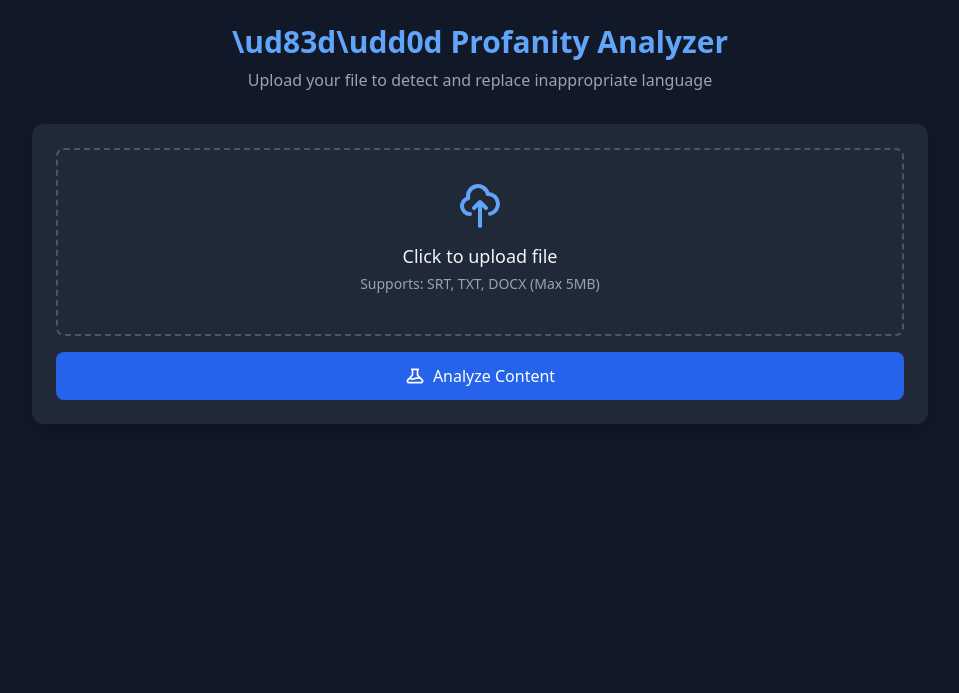
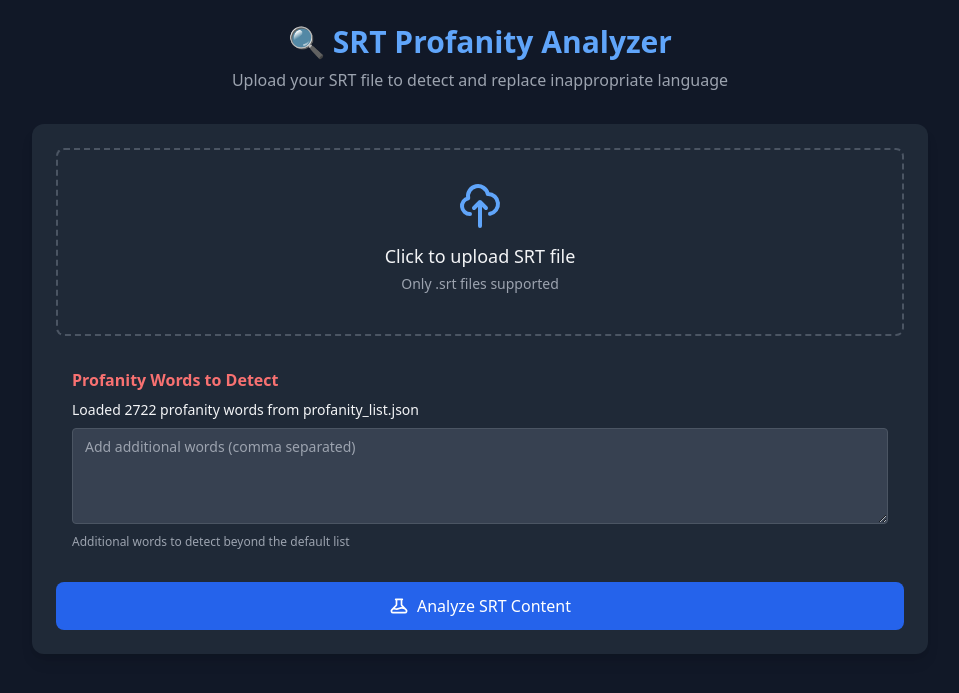
Before and after one commit to lokosmotos/Danialspacex, a Flask app: page /profanity-checker in a window 1280 px wide. Shown: the top 693 px of the page, without its empty margins (160-1119 px from the left). Run offline with Flask 3, Linux system fonts and the light colour scheme.

Commit message:
Update profanity_checker.html

```diff
--- a/templates/profanity_checker.html
+++ b/templates/profanity_checker.html
@@ -3,9 +3,10 @@
 <head>
     <meta charset="UTF-8">
     <meta name="viewport" content="width=device-width, initial-scale=1.0">
-    <title>Profanity Checker | Danial Space</title>
+    <title>SRT Profanity Checker | Danial Space</title>
     <link href="https://cdn.jsdelivr.net/npm/tailwindcss@2.2.19/dist/tailwind.min.css" rel="stylesheet">
     <style>
+        /* Previous CSS styles remain the same */
         .file-upload {
             border: 2px dashed #4b5563;
             transition: all 0.3s ease;
@@ -21,7 +22,7 @@
             position: relative;
         }
         .profanity-highlight::after {
-            content: "\26A0";
+            content: "⚠";
             position: absolute;
             top: -8px;
             right: -8px;
@@ -52,89 +53,185 @@
     <div class="max-w-4xl mx-auto">
         <!-- Header -->
         <div class="text-center mb-8">
-            <h1 class="text-3xl font-bold text-blue-400 mb-2">\ud83d\udd0d Profanity Analyzer</h1>
-            <p class="text-gray-400">Upload your file to detect and replace inappropriate language</p>
+            <h1 class="text-3xl font-bold text-blue-400 mb-2">🔍 SRT Profanity Analyzer</h1>
+            <p class="text-gray-400">Upload your SRT file to detect and replace inappropriate language</p>
         </div>
 
         <!-- Upload Section -->
         <div class="bg-gray-800 rounded-xl p-6 shadow-lg mb-8">
             <form id="uploadForm" class="space-y-4">
                 <div class="file-upload rounded-lg p-8 text-center cursor-pointer">
-                    <input type="file" name="file" id="fileInput" required class="hidden">
+                    <input type="file" name="file" id="fileInput" accept=".srt" required class="hidden">
                     <label for="fileInput" class="cursor-pointer">
                         <svg xmlns="http://www.w3.org/2000/svg" class="h-12 w-12 mx-auto text-blue-400 mb-3" fill="none" viewBox="0 0 24 24" stroke="currentColor">
                             <path stroke-linecap="round" stroke-linejoin="round" stroke-width="2" d="M7 16a4 4 0 01-.88-7.903A5 5 0 1115.9 6L16 6a5 5 0 011 9.9M15 13l-3-3m0 0l-3 3m3-3v12" />
                         </svg>
-                        <h3 class="text-lg font-medium">Click to upload file</h3>
-                        <p class="text-sm text-gray-400 mt-1">Supports: SRT, TXT, DOCX (Max 5MB)</p>
+                        <h3 class="text-lg font-medium">Click to upload SRT file</h3>
+                        <p class="text-sm text-gray-400 mt-1">Only .srt files supported</p>
                         <p id="fileName" class="text-blue-300 mt-2 font-mono text-sm"></p>
                     </label>
                 </div>
+
+                <!-- Profanity Word List -->
+                <div class="bg-gray-700/30 p-4 rounded-lg">
+                    <h3 class="font-semibold text-red-400 mb-2">Profanity Words to Detect</h3>
+                    <div id="profanityListStatus" class="text-sm mb-2">
+                        Loading profanity list from profanity_list.json...
+                    </div>
+                    <div id="customProfanityContainer" class="hidden">
+                        <textarea id="customProfanityList" class="w-full bg-gray-700 border border-gray-600 rounded px-3 py-2 h-24 focus:border-blue-500 focus:outline-none text-sm" placeholder="Add additional words (comma separated)"></textarea>
+                        <p class="text-xs text-gray-400 mt-1">Additional words to detect beyond the default list</p>
+                    </div>
+                </div>
+
                 <button type="button" id="analyzeBtn" class="w-full bg-blue-600 hover:bg-blue-700 text-white py-3 px-4 rounded-lg font-medium flex items-center justify-center">
                     <svg xmlns="http://www.w3.org/2000/svg" class="h-5 w-5 mr-2" fill="none" viewBox="0 0 24 24" stroke="currentColor">
                         <path stroke-linecap="round" stroke-linejoin="round" stroke-width="2" d="M19.428 15.428a2 2 0 00-1.022-.547l-2.387-.477a6 6 0 00-3.86.517l-.318.158a6 6 0 01-3.86.517L6.05 15.21a2 2 0 00-1.806.547M8 4h8l-1 1v5.172a2 2 0 00.586 1.414l5 5c1.26 1.26.367 3.414-1.415 3.414H4.828c-1.782 0-2.674-2.154-1.414-3.414l5-5A2 2 0 009 10.172V5L8 4z" />
                     </svg>
-                    Analyze Content
+                    Analyze SRT Content
                 </button>
             </form>
         </div>
 
-        <!-- Loading Game -->
-        <div id="loadingGame" class="bg-gray-800 rounded-xl p-6 shadow-lg mb-8 hidden opacity-0 transition-opacity duration-300">
-            <div class="text-center mb-4">
-                <h3 class="text-xl font-medium text-blue-400 mb-1">\u23f3 Processing Your File</h3>
-                <p class="text-gray-400">Play this game while we analyze your content</p>
-                <div class="mt-3 h-2 w-full bg-gray-700 rounded-full overflow-hidden">
-                    <div id="progressBar" class="h-full bg-blue-500 rounded-full" style="width: 0%"></div>
-                </div>
-                <p id="progressText" class="text-sm text-gray-400 mt-1">0% analyzed</p>
-            </div>
-            <div class="text-center mb-4">
-                <h4 class="font-medium mb-2">\ud83c\udfaf Click the Blue Tiles</h4>
-                <p id="gameScore" class="text-2xl font-bold text-green-400">Score: 0</p>
-            </div>
-            <div id="gameBoard" class="grid grid-cols-5 gap-2 mb-4"></div>
-            <div class="text-center">
-                <button id="skipGameBtn" class="text-sm text-gray-400 hover:text-white">Skip game and wait normally</button>
-            </div>
-        </div>
+        <!-- Rest of your HTML remains the same -->
+        <!-- Loading Game, Results Section, etc. -->
 
-        <!-- Results Section -->
-        <div id="resultsSection" class="bg-gray-800 rounded-xl p-6 shadow-lg hidden">
-            <div class="flex justify-between items-center mb-6">
-                <h2 class="text-2xl font-bold text-red-400">\ud83d\udea8 Detected Profanities</h2>
-                <span id="profanityCount" class="bg-red-500/20 text-red-400 px-3 py-1 rounded-full text-sm">0 found</span>
-            </div>
-            <form id="replacementsForm">
-                <div class="overflow-x-auto">
-                    <table class="w-full">
-                        <thead>
-                            <tr class="border-b border-gray-700 text-left">
-                                <th class="pb-3 font-medium">Line</th>
-                                <th class="pb-3 font-medium">Original Text</th>
-                                <th class="pb-3 font-medium">Replacement</th>
-                            </tr>
-                        </thead>
-                        <tbody id="resultsBody" class="divide-y divide-gray-700"></tbody>
-                    </table>
-                </div>
-                <div class="mt-6 flex flex-col sm:flex-row gap-3">
-                    <button type="button" id="confirmBtn" class="flex-1 bg-green-600 hover:bg-green-700 text-white py-3 px-4 rounded-lg font-medium flex items-center justify-center">
-                        <svg xmlns="http://www.w3.org/2000/svg" class="h-5 w-5 mr-2" fill="none" viewBox="0 0 24 24" stroke="currentColor">
-                            <path stroke-linecap="round" stroke-linejoin="round" stroke-width="2" d="M5 13l4 4L19 7" />
-                        </svg>
-                        Confirm Replacements & Run QC
-                    </button>
-                    <button type="button" id="autoReplaceBtn" class="flex-1 bg-blue-600 hover:bg-blue-700 text-white py-3 px-4 rounded-lg font-medium">
-                        Auto-Replace All with [CENSORED]
-                    </button>
-                </div>
-            </form>
-        </div>
     </div>
 
     <script>
-        // JavaScript for interactivity and logic goes here
+        // Global variables
+        let profanityWords = [];
+        let customProfanityWords = [];
+        let detectedProfanities = [];
+        let originalSRTContent = '';
+        let modifiedSRTContent = '';
+
+        // Load profanity list from JSON file
+        async function loadProfanityList() {
+            try {
+                const response = await fetch('profanity_list.json');
+                if (!response.ok) {
+                    throw new Error('Failed to load profanity list');
+                }
+                const data = await response.json();
+
+                // Assuming the JSON is an array of words or has a "words" property
+                if (Array.isArray(data)) {
+                    profanityWords = data;
+                } else if (data.words && Array.isArray(data.words)) {
+                    profanityWords = data.words;
+                } else {
+                    throw new Error('Invalid profanity list format');
+                }
+
+                document.getElementById('profanityListStatus').textContent =
+                    `Loaded ${profanityWords.length} profanity words from profanity_list.json`;
+                document.getElementById('customProfanityContainer').classList.remove('hidden');
+
+                console.log('Loaded profanity words:', profanityWords);
+            } catch (error) {
+                console.error('Error loading profanity list:', error);
+                document.getElementById('profanityListStatus').textContent =
+                    'Error loading profanity_list.json. Using default list instead.';
+
+                // Fallback to default list
+                profanityWords = [
+                    'hell', 'damn', 'bitch', 'ass', 'fuck',
+                    'shit', 'crap', 'asshole', 'bastard',
+                    'dick', 'piss', 'cunt', 'dickhead'
+                ];
+                document.getElementById('customProfanityContainer').classList.remove('hidden');
+            }
+        }
+
+        // Get the combined profanity list
+        function getCombinedProfanityList() {
+            const customWords = document.getElementById('customProfanityList').value
+                .split(',')
+                .map(w => w.trim())
+                .filter(w => w);
+
+            return [...new Set([...profanityWords, ...customWords])];
+        }
+
+        // Initialize the profanity list when page loads
+        document.addEventListener('DOMContentLoaded', () => {
+            loadProfanityList();
+
+            // Rest of your initialization code
+            document.getElementById('fileInput').addEventListener('change', function(e) {
+                const fileName = e.target.files[0]?.name || 'No file selected';
+                document.getElementById('fileName').textContent = fileName;
+            });
+
+            // Initialize game board, etc.
+            generateGameBoard();
+        });
+
+        // Modified analyze function to use the combined profanity list
+        analyzeBtn.addEventListener('click', async function() {
+            const fileInput = document.getElementById('fileInput');
+            if (!fileInput.files.length) {
+                alert('Please select an SRT file first');
+                return;
+            }
+
+            const combinedProfanityWords = getCombinedProfanityList();
+            if (combinedProfanityWords.length === 0) {
+                alert('No profanity words to detect. Please add some words to the list.');
+                return;
+            }
+
+            // Show loading game
+            loadingGame.classList.remove('hidden');
+            setTimeout(() => loadingGame.classList.remove('opacity-0'), 10);
+
+            // Reset game
+            score = 0;
+            progress = 0;
+            gameScore.textContent = `Score: ${score}`;
+            generateGameBoard();
+
+            // Read file
+            const file = fileInput.files[0];
+            originalSRTContent = await file.text();
+
+            // Simulate progress (we'll do real processing in chunks)
+            progressInterval = setInterval(() => {
+                progress += Math.random() * 5;
+                if (progress > 100) progress = 100;
+                progressBar.style.width = `${progress}%`;
+                progressText.textContent = `${Math.floor(progress)}% analyzed`;
+
+                if (progress === 100) {
+                    clearInterval(progressInterval);
+
+                    // Actual processing
+                    detectedProfanities = [];
+                    const blocks = parseSRT(originalSRTContent);
+
+                    blocks.forEach(block => {
+                        const profanities = findProfanities(block.text, combinedProfanityWords);
+                        if (profanities.length > 0) {
+                            detectedProfanities.push({
+                                blockNumber: block.number,
+                                text: block.text,
+                                profanities: profanities
+                            });
+                        }
+                    });
+
+                    loadingGame.classList.add('opacity-0');
+                    setTimeout(() => {
+                        loadingGame.classList.add('hidden');
+                        showResults();
+                    }, 300);
+                }
+            }, 100);
+        });
+
+        // Rest of your JavaScript functions remain the same
+        // (parseSRT, findProfanities, showResults, generateCleanedSRT, etc.)
     </script>
 </body>
 </html>
```
